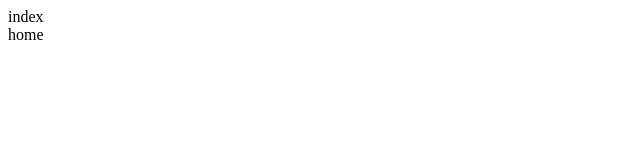
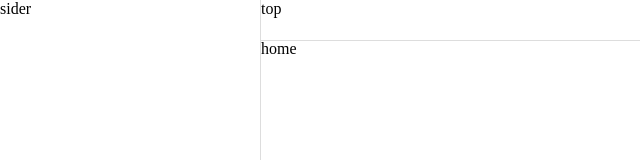
Before and after one commit to ChinaWuhua/vue_2.0_template, a Vue app: page /#/home in a window 1280 px wide. Shown: the top 160 px of the page, without its empty margins (0-640 px from the left). Built offline with nearby package versions, Linux system fonts and the light colour scheme.

Commit message:
完善代码

```diff
--- /dev/null
+++ b/src/assets/global.css
@@ -0,0 +1,23 @@
+html, body, div, span, a, li, ul, ol, img, p, dd, dt, dl, h1, h2, h3, h4, h5, h6, input, textarea, select, option {
+  border: 0;
+  padding: 0;
+  margin: 0;
+}
+
+html, body {
+  height: 100%;
+  overflow: auto;
+}
+
+img {
+  max-width: 100%;
+  max-height: 100%;
+}
+
+li {
+  list-style: none;
+}
+
+input, textarea {
+  outline: none;
+}
--- a/src/main.js
+++ b/src/main.js
@@ -2,6 +2,7 @@ import Vue from 'vue'
 import App from './App.vue'
 import router from './router'
 import store from './store'
+import '@/assets/global.css'
 
 Vue.config.productionTip = false
 
--- /dev/null
+++ b/src/views/Layout/index.less
@@ -0,0 +1,37 @@
+@frame-border-color: #ddd; // border颜色
+@frame-top-height: 40px; // top高度
+
+.v-body {
+  position: relative;
+  height: 100%;
+  width: 100%;
+  display: flex;
+  justify-content: flex-start;
+  align-content: flex-start;
+  .v-sider {
+    width: 260px;
+    border-right: 1px solid @frame-border-color;
+  }
+  .v-container {
+    position: relative;
+    overflow: hidden;
+    flex: 1;
+  }
+  .v-top {
+    height: @frame-top-height;
+    width: 100%;
+    border-bottom: 1px solid @frame-border-color;
+    position: absolute;
+    top: 0;
+    left: 0;
+    right: 0;
+  }
+  .v-wrap {
+    position: absolute;
+    left: 0;
+    top: @frame-top-height;
+    right: 0;
+    bottom: 0;
+    overflow: auto;
+  }
+}
--- a/src/views/Layout/index.vue
+++ b/src/views/Layout/index.vue
@@ -1,6 +1,27 @@
 <template>
-  <div>
-    index
-    <router-view/>
+  <div class="v-body">
+    <div class="v-sider">
+      <Sider></Sider>
+    </div>
+    <div class="v-container">
+      <div class="v-top">
+        <Top></Top>
+      </div>
+      <div class="v-wrap">
+        <router-view/>
+      </div>
+    </div>
   </div>
 </template>
+
+<script>
+import Sider from './sider.vue'
+import Top from './top.vue'
+export default {
+  components: {
+    Sider, Top
+  }
+}
+</script>
+
+<style lang="less" src="./index.less" scoped></style>
```
Also changed, not shown: src/assets/logo.png (deleted).
